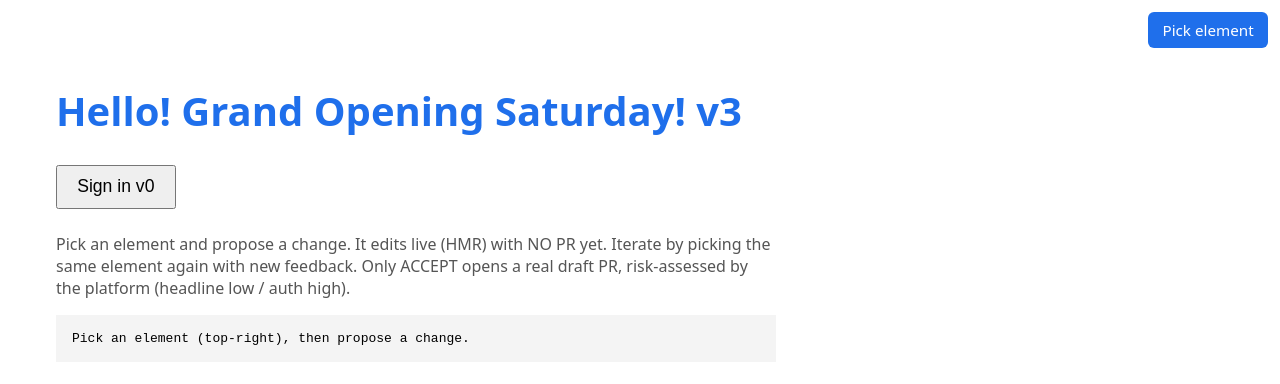
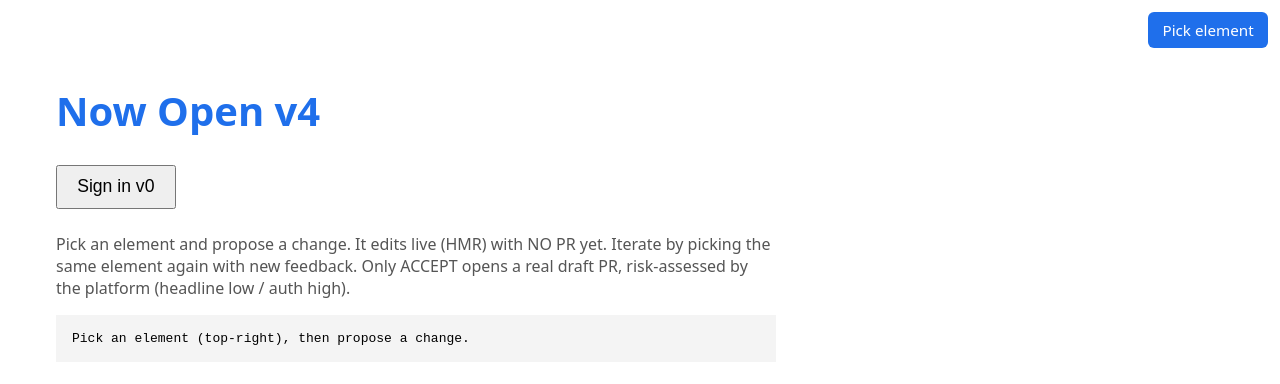
Before and after one commit to EmundoT/awc-frontdoor-demo, a React (Vite) app: page / in a window 1280 px wide. Shown: the top 384 px of the page. Built offline with nearby package versions, Linux system fonts and the light colour scheme.

Commit message:
review round 1: address "too promotional, tone it down to a simple neutral Now Open"

```diff
--- a/src/App.jsx
+++ b/src/App.jsx
@@ -2,7 +2,7 @@
 import { useState } from 'react'
 import { AUTH_LABEL } from './auth/login-widget.jsx'
 
-const HEADLINE = 'Hello! Grand Opening Saturday! v3'
+const HEADLINE = 'Now Open v4'
 const BASE = 'http://localhost:8788'
 
 export default function App() {
```
